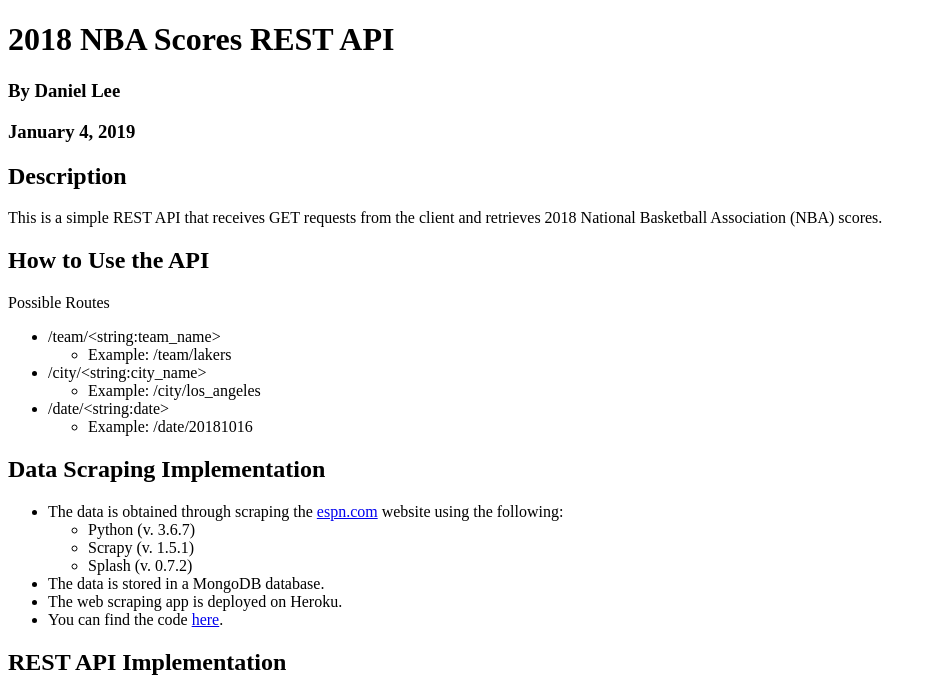
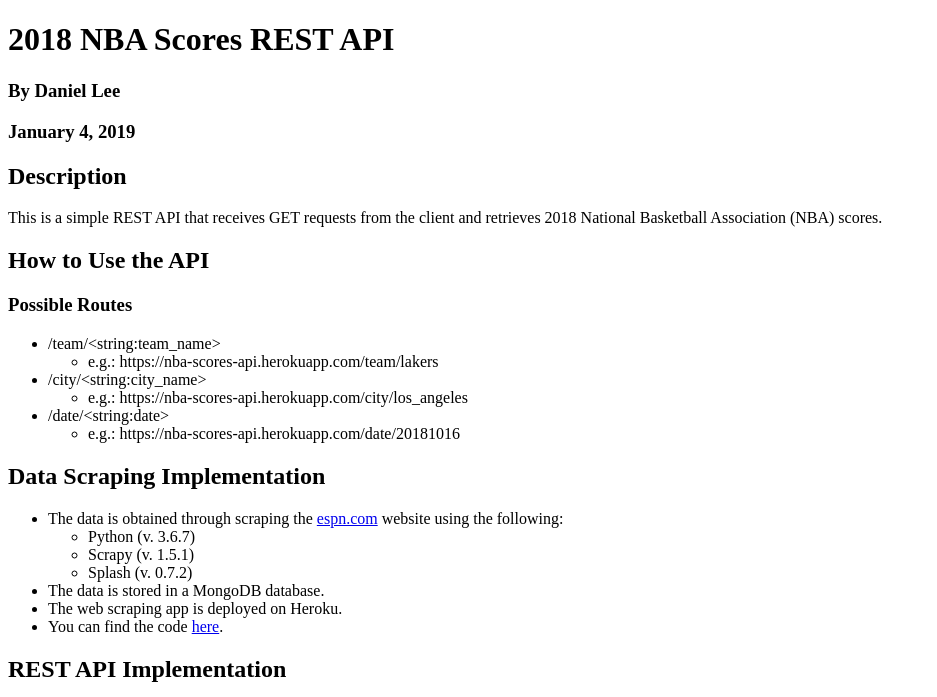
Before and after one commit to danielhanbitlee/nba_scores_api_flask_pymongo, a Flask app: page / in a window 1280 px wide. Shown: the top 697 px of the page, without its empty margins (0-937 px from the left). Run offline with Flask 2, Linux system fonts and the light colour scheme.

Commit message:
edited index.html

```diff
--- a/templates/index.html
+++ b/templates/index.html
@@ -10,21 +10,23 @@
 		<h2>Description</h2>
 		<p>This is a simple REST API that receives GET requests from the client and retrieves 2018 National Basketball Association (NBA) scores.</p>
 		<h2>How to Use the API</h2>
-		<p>Possible Routes</p>
+		<h3>Possible Routes</h3>
 		<ul>
 			<li>/team/&lt;string:team_name&gt;
 				<ul>
-					<li>Example: /team/lakers
+					<li>e.g.: https://nba-scores-api.herokuapp.com/team/lakers
 				</ul>
 			<li>/city/&lt;string:city_name&gt;
 				<ul>
-					<li>Example: /city/los_angeles
+					<li>e.g.: https://nba-scores-api.herokuapp.com/city/los_angeles
 				</ul>
 			<li>/date/&lt;string:date&gt;
 				<ul>
-					<li>Example: /date/20181016
+					<li>e.g.: https://nba-scores-api.herokuapp.com/date/20181016
 				</ul>
 		</ul>
+
+		<h3>
 
 		<h2>Data Scraping Implementation</h2>
 		<ul>
```
